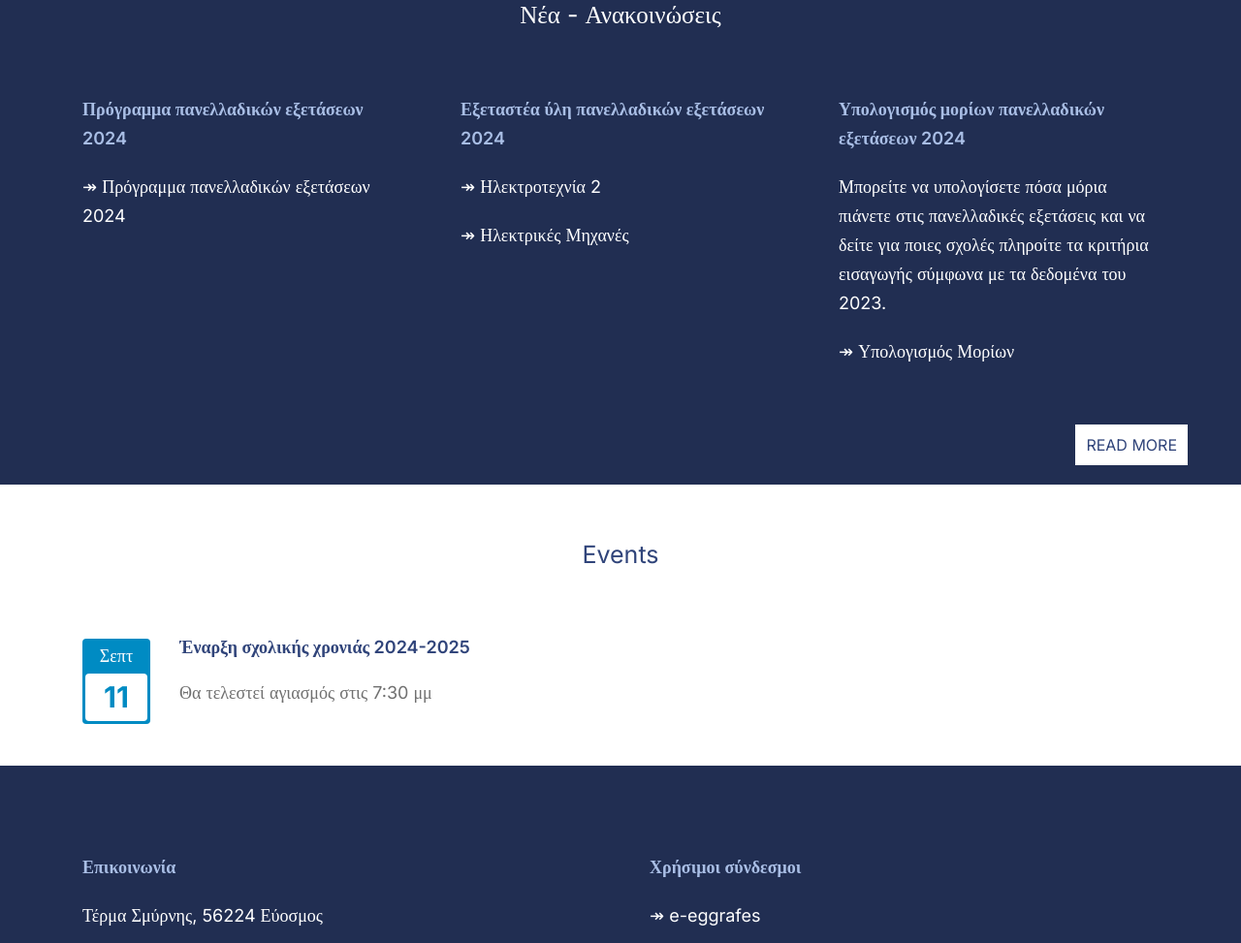
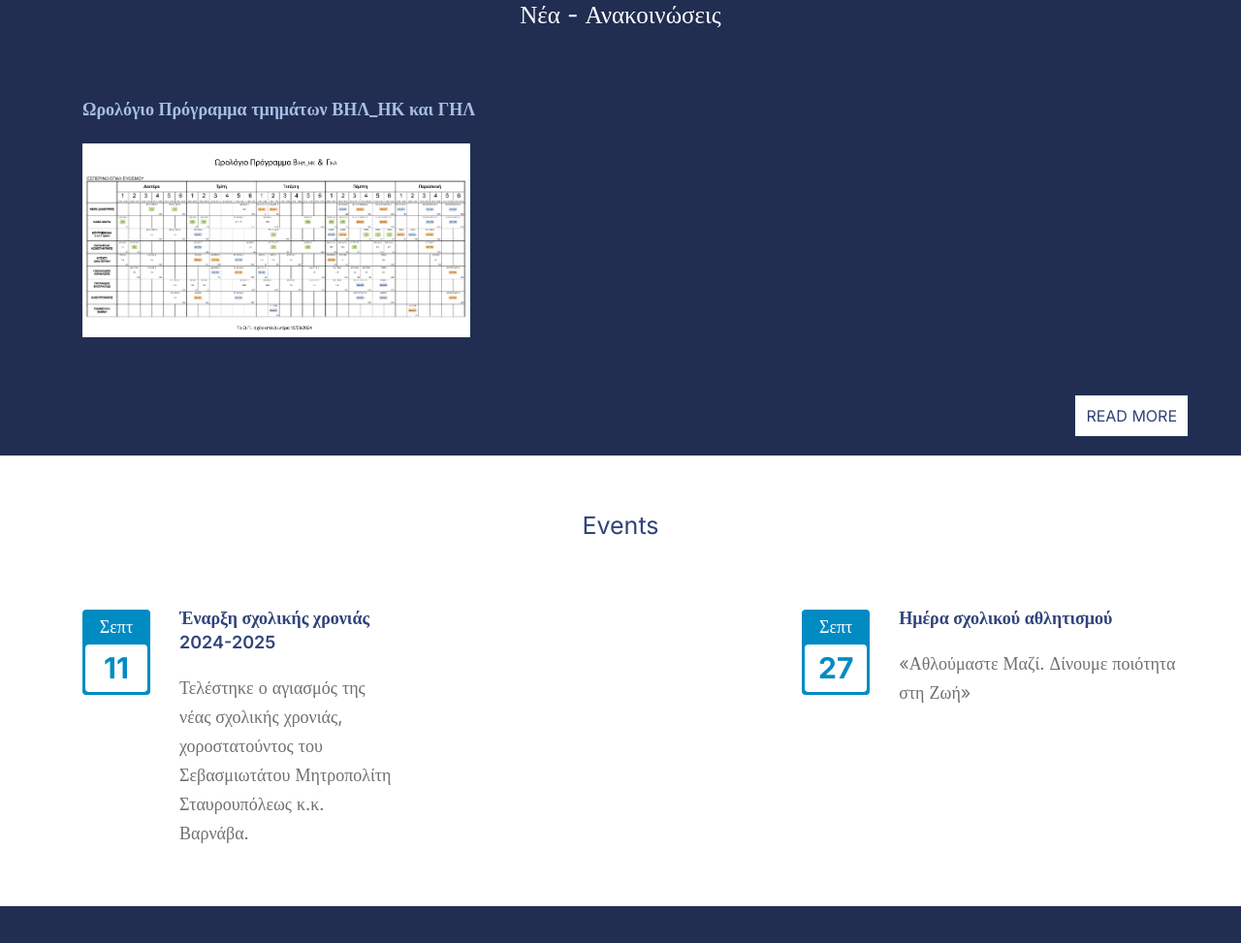
Before and after one commit to esperinoepalevosmou/esperinoepalevosmou.github.io, a plain HTML site: page index.html in a window 1280 px wide. Shown: the part 1031-2004 px from the top of the page at 97% size. Drawn offline with nearby package versions, Linux system fonts and the light colour scheme.

Commit message:
Update news

```diff
--- a/index.html
+++ b/index.html
@@ -87,8 +87,27 @@
 
 					<div class="news-cell">
 						<div class="info">
-							<p class="p-news">Πρόγραμμα πανελλαδικών εξετάσεων 2024</p>
-							<p><a href="https://www.alfavita.gr/panellinies/426986_panelladikes-exetaseis-2024-anakoinothike-programma-xekinoyn-30-maioy" rel="noopener nofollow" target="_blank">&#8608; Πρόγραμμα πανελλαδικών εξετάσεων 2024</a></p>
+							<p class="p-news">Ωρολόγιο Πρόγραμμα τμημάτων ΒΗΛ_ΗΚ και ΓΗΛ</p>
+							<p><a target="_blank" href="images/program.png"><img src="images/program.png" alt="Ωρολόγιο πρόγραμμα" title="Ωρολόγιο Πρόγραμμα" style="width:400px; height:200px;"></a></p>
+						</div>
+					</div>
+
+
+
+				</div>
+
+				<span id="dots-news"></span>
+				<span id="more-news">
+
+				<!-- write more news
+
+				<div class="news-column">
+
+					<div class="news-cell">
+						<div class="info">
+							<p class="p-news">Υπολογισμός μορίων πανελλαδικών εξετάσεων 2024</p>
+							<p>Μπορείτε να υπολογίσετε πόσα μόρια πιάνετε στις πανελλαδικές εξετάσεις και να δείτε για ποιες σχολές πληροίτε τα κριτήρια εισαγωγής σύμφωνα με τα δεδομένα του 2023.</p>
+							<p><a href="https://www.ischool.gr/%CF%80%CE%B1%CE%BD%CE%B5%CE%BB%CE%BB%CE%AE%CE%BD%CE%B9%CE%B5%CF%82/%CF%85%CF%80%CE%BF%CE%BB%CE%BF%CE%B3%CE%B9%CF%83%CF%84%CE%AE%CF%82-%CE%BC%CE%BF%CF%81%CE%AF%CF%89%CE%BD-2024" rel="noopener nofollow" target="_blank">&#8608; Υπολογισμός Μορίων</a></p>
 						</div>
 					</div>
 
@@ -101,32 +120,6 @@
 						</div>
 					</div>
 
-					<div class="news-cell">
-						<div class="info">
-							<p class="p-news">Υπολογισμός μορίων πανελλαδικών εξετάσεων 2024</p>
-							<p>Μπορείτε να υπολογίσετε πόσα μόρια πιάνετε στις πανελλαδικές εξετάσεις και να δείτε για ποιες σχολές πληροίτε τα κριτήρια εισαγωγής σύμφωνα με τα δεδομένα του 2023.</p>
-							<p><a href="https://www.ischool.gr/%CF%80%CE%B1%CE%BD%CE%B5%CE%BB%CE%BB%CE%AE%CE%BD%CE%B9%CE%B5%CF%82/%CF%85%CF%80%CE%BF%CE%BB%CE%BF%CE%B3%CE%B9%CF%83%CF%84%CE%AE%CF%82-%CE%BC%CE%BF%CF%81%CE%AF%CF%89%CE%BD-2024" rel="noopener nofollow" target="_blank">&#8608; Υπολογισμός Μορίων</a></p>
-						</div>
-					</div>
-				</div>
-
-				<span id="dots-news"></span>
-				<span id="more-news">
-
-				<!-- write more news
-
-				<div class="news-column">
-					<div class="news-cell">
-						<div class="info">
-							<p></p>
-						</div>
-					</div>
-
-					<div class="news-cell">
-						<div class="info">
-							<p></p>
-						</div>
-					</div>
 				</div>
 				-->
 
@@ -147,11 +140,27 @@
 						</div>
 						<div class="info">
 							<p class="events-h2"><span>Έναρξη σχολικής χρονιάς 2024-2025</span></p>
-							<p>Θα τελεστεί αγιασμός στις 7:30 μμ</p>
+							<p>Τελέστηκε ο αγιασμός της νέας σχολικής χρονιάς, χοροστατούντος του Σεβασμιωτάτου Μητροπολίτη Σταυρουπόλεως κ.κ. Βαρνάβα. </p>
 							<p class="date-hidden">11 Σεπτεμβρίου</p>
 							<p class="date-hidden">__________</p>
 						</div>
 					</div>
+
+					<div class="events-cell"></div>
+						<div class="current-date">
+							<p class="month">Σεπτ</p>
+							<p class="day">27</p>
+						</div>
+						<div class="info">
+							<p class="events-h2"><span>Ημέρα σχολικού αθλητισμού</span></p>
+							<p>«Αθλούμαστε Μαζί. Δίνουμε ποιότητα στη Ζωή»</p>
+							<p class="date-hidden">27 Σεπτεμβρίου</p>
+							<p class="date-hidden">__________</p>
+						</div>
+					</div>
+
+
+
 					<!--
 					<div class="events-cell">
 						<div class="current-date">
```
Also changed, not shown: images/program.png (added).
